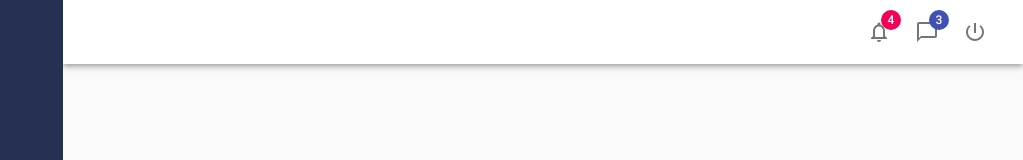
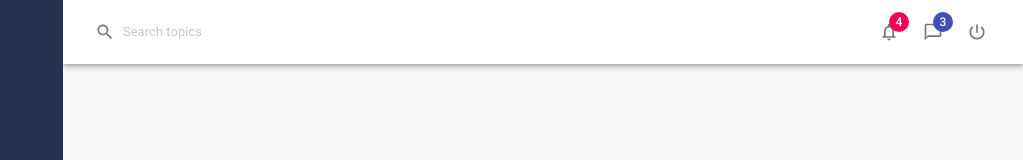
Before and after one commit to GabrielAlonso/material-ui-complete, a React (Create React App) app: page / in a window 1280 px wide. Shown: the top 160 px of the page, without its empty margins (257-1280 px from the left). Built offline with nearby package versions, Linux system fonts and the light colour scheme.

Commit message:
terceira etapa

```diff
--- a/src/components/Header.js
+++ b/src/components/Header.js
@@ -3,10 +3,22 @@
 import NotificationsNoneIcon from '@material-ui/icons/NotificationsNone';
 import ChatBubbleOutlineIcon from '@material-ui/icons/ChatBubbleOutline';
 import PowerSettingsNewIcon from '@material-ui/icons/PowerSettingsNew';
+import SearchIcon from '@material-ui/icons/Search';
 
 const useStyles = makeStyles({
     root: {
         backgroundColor: '#fff'
+    },
+    searchInput: {
+        opacity: '0.6',
+        padding: '0px 8px',
+        fontSize: '0.8rem',
+        '&:hover': {
+            backgroundColor: '#f2f2f2'
+        },
+        '& .MuiSvgIcon-root': {
+            marginRight:'8px'
+        }
     }
 })
 
@@ -17,24 +29,29 @@
     return (
         <AppBar position="static" className={classes.root}>
             <Toolbar>
-                <Grid container>
+                <Grid container
+                    alignItems="center">
                     <Grid item>
-                        <InputBase />
+                        <InputBase
+                            placeholder="Search topics"
+                            className={classes.searchInput}
+                            startAdornment={<SearchIcon fontSize="small" />}
+                        />
                     </Grid>
                     <Grid item sm></Grid>
                     <Grid item>
                         <IconButton>
                             <Badge badgeContent={4} color="secondary">
-                                <NotificationsNoneIcon />
+                                <NotificationsNoneIcon fontSize="small" />
                             </Badge>
                         </IconButton>
                         <IconButton>
                             <Badge badgeContent={3} color="primary">
-                                <ChatBubbleOutlineIcon />
+                                <ChatBubbleOutlineIcon fontSize="small" />
                             </Badge>
                         </IconButton>
                         <IconButton>
-                            <PowerSettingsNewIcon />
+                            <PowerSettingsNewIcon fontSize="small" />
                         </IconButton>
                     </Grid>
                 </Grid>
```
